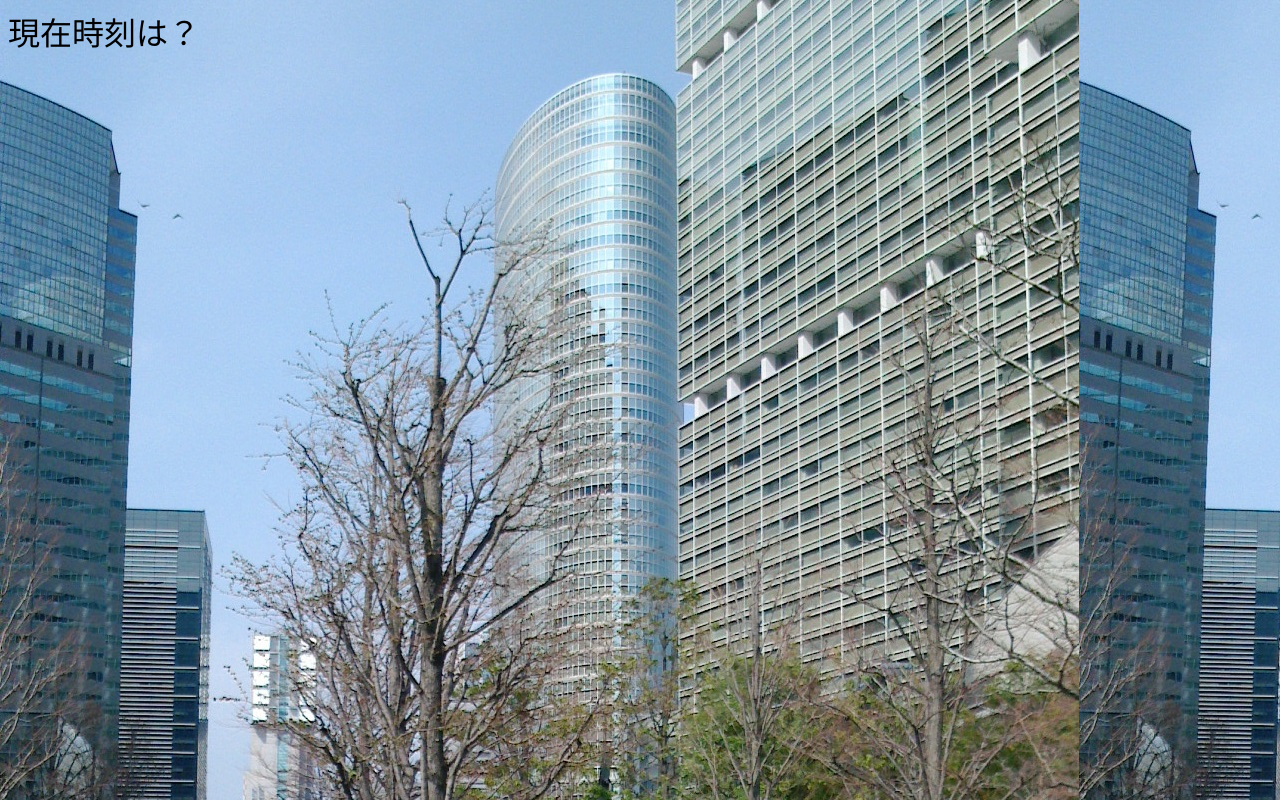
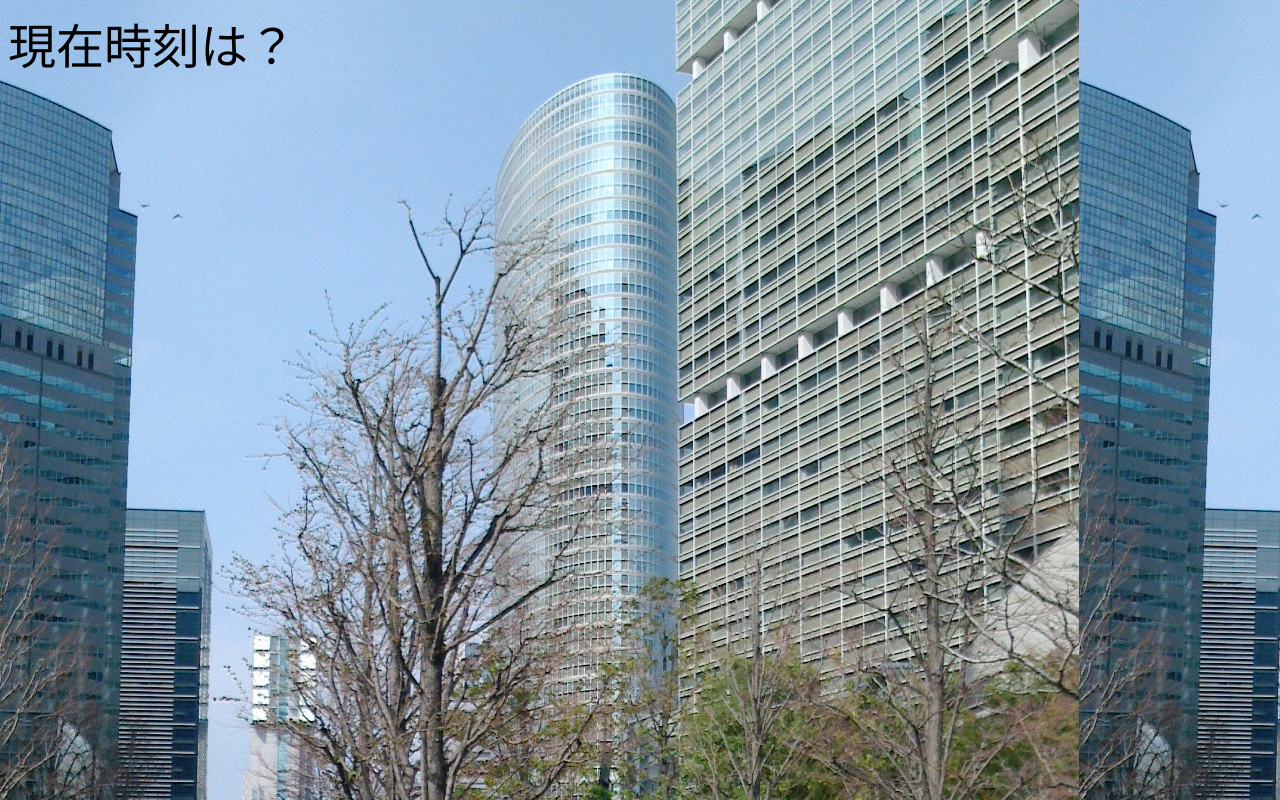
Before and after one commit to deltaspin/deltaspin.github.io, a plain HTML site: page index.html in a window 1280 px wide. Drawn offline with Linux system fonts and the light colour scheme.

Commit message:
Update index.html

```diff
--- a/index.html
+++ b/index.html
@@ -3,7 +3,7 @@
 <title>時計</title>
 </head>
 <body background="NEC_0012_2.jpg">
-<font size="6">現在時刻は？</font><br>
+<font size="10">現在時刻は？</font><br>
 
 <br>
 
```
